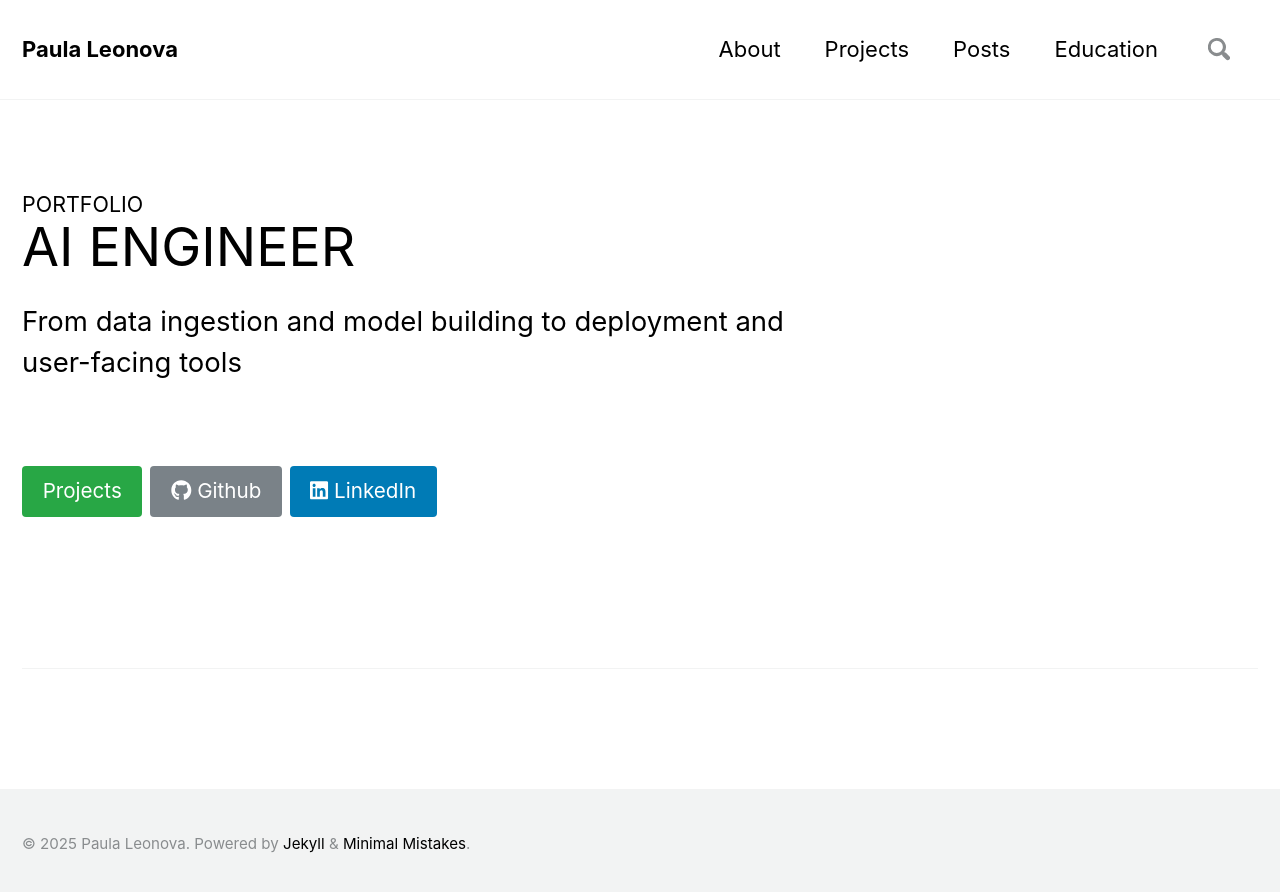
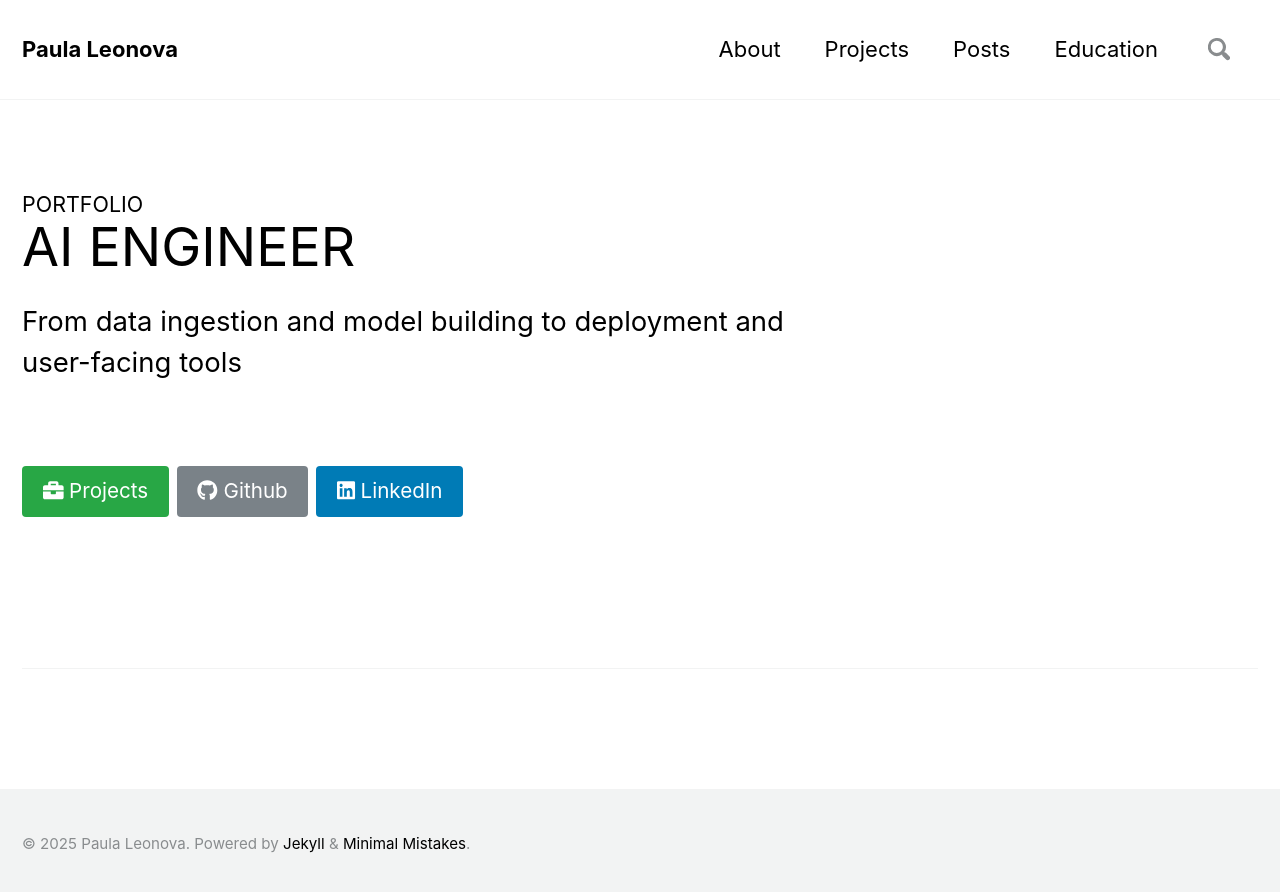
Before and after one commit to pleonova/pleonova.github.io, a Jekyll site: the page built from index.html, in a window 1280 px wide. Shown: the top 892 px of the page. Built offline with Jekyll 4.4.1, drawn with Linux system fonts in a browser that asks for light colours; nearby versions of some CDN libraries; the list of posts is cut into pages by our own code.

Commit message:
Update button

```diff
--- a/index.html
+++ b/index.html
@@ -8,7 +8,7 @@ header:
   cta_label:
   cta_url:
   caption:
-excerpt: 'From data ingestion and model building to deployment and user-facing tools <br /> <small></small><br /><br />  [Projects](/projects/){: .btn .btn--projects} [<i class="fab fa-github"></i> Github](https://github.com/pleonova){: .btn .btn--primary} [<i class="fab fa-linkedin"></i> LinkedIn](https://www.linkedin.com/in/paulaleonova/){: .btn .btn--linkedin}'
+excerpt: 'From data ingestion and model building to deployment and user-facing tools <br /> <small></small><br /><br />  [<i class="fas fa-briefcase"></i> Projects](/projects/){: .btn .btn--projects} [<i class="fab fa-github"></i> Github](https://github.com/pleonova){: .btn .btn--primary} [<i class="fab fa-linkedin"></i> LinkedIn](https://www.linkedin.com/in/paulaleonova/){: .btn .btn--linkedin}'
 ---
 
 {% include feature_row %}
```
